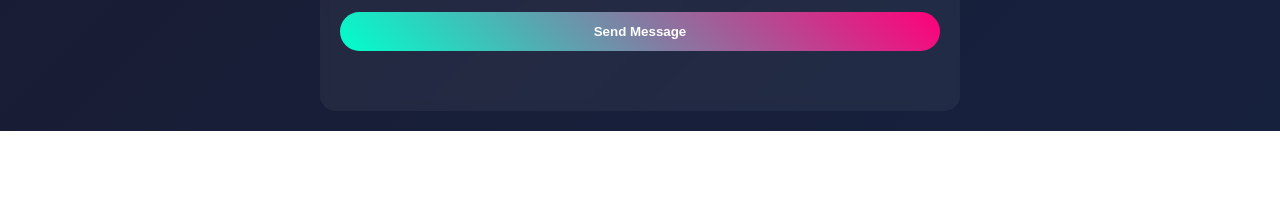
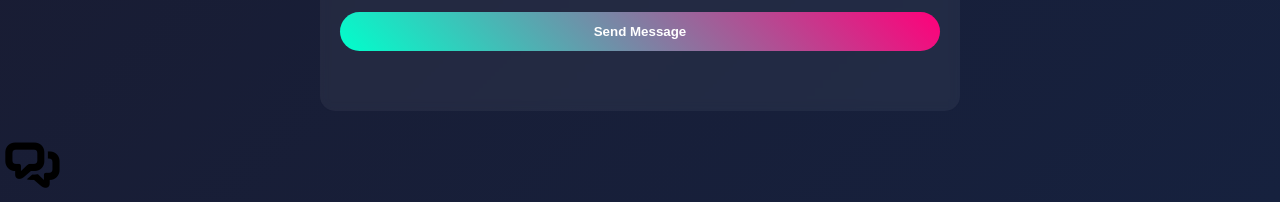
Before and after one commit to Vipin-123-rgb/vripath, a plain HTML site: page index.html in a window 1280 px wide. Shown: the part 870-1072 px from the top of the page. Before the commit the page ends 1001 px from the top, so only its background shows below. Drawn offline with Linux system fonts and the light colour scheme.

Commit message:
Update index.html

```diff
--- a/index.html
+++ b/index.html
@@ -44,6 +44,9 @@
         </form>
     </section>
 
+<!-- Chatbot Icon -->
+    <img src="assets/images/chatbot.png" alt="Chat with me" class="chatbot-icon" id="chatbotIcon">
+
     <!-- Chatbot Section -->
     <div class="chat-container">
         <div class="chat-box" id="chatBox">
```
